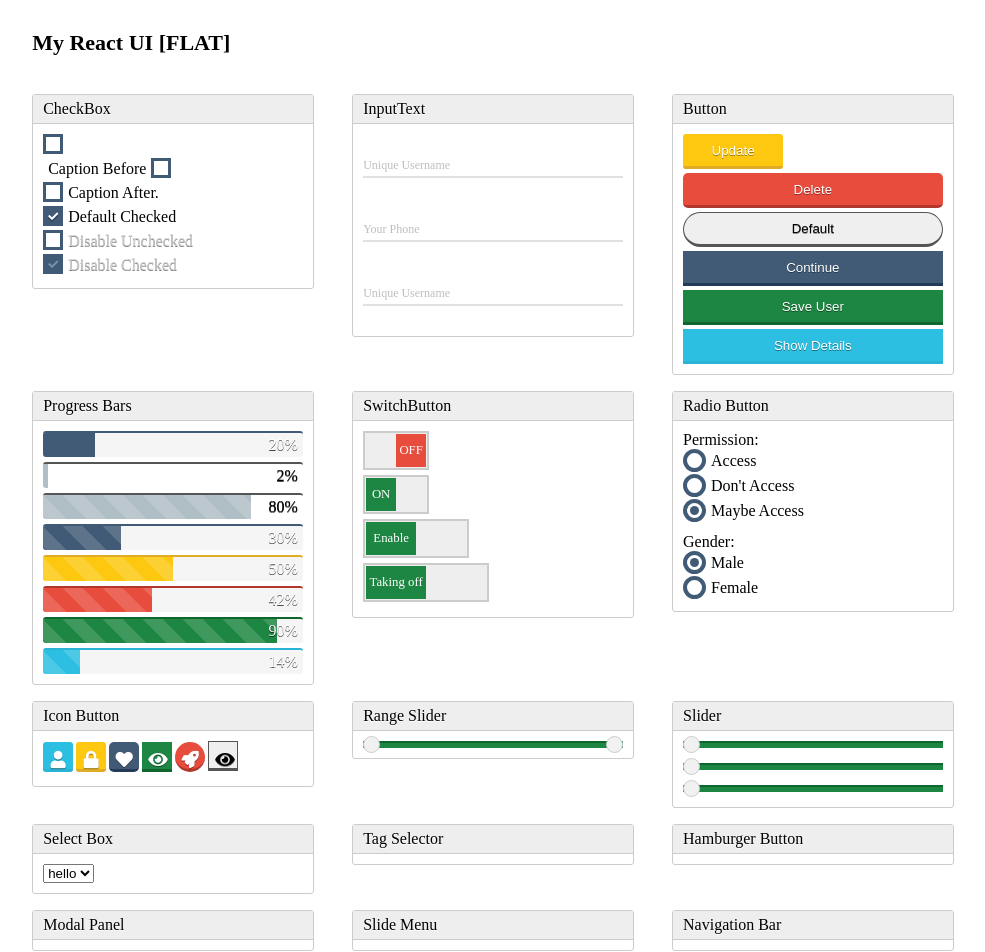
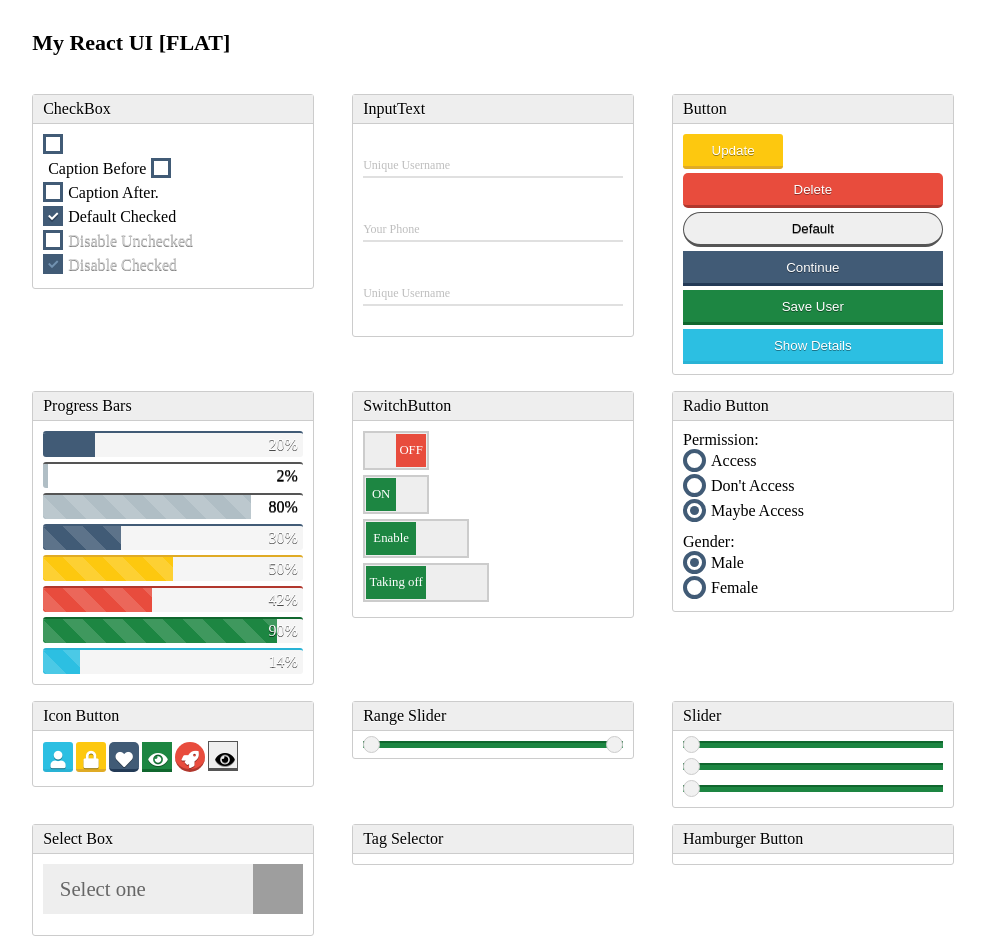
Before and after one commit to shahrokhnabavi/react-library, a React app: page / in a window 1280 px wide. Shown: the top 952 px of the page, without its empty margins (147-1132 px from the left). Built offline with nearby package versions, Linux system fonts and the light colour scheme; grey boxes are pictures that could not be loaded.

Commit message:
add simple SelectBox component

```diff
--- a/src/App.js
+++ b/src/App.js
@@ -282,7 +282,13 @@
 
                     <div className="col-4">
                         <CaptionPanel caption="Select Box">
-                            <SelectBox name="sel" />
+                            <SelectBox
+                                name="sel"
+                                caption="Select one"
+                                options={[{value: 2,label: 'test01'},{value: 1,label: 'test02'}]}
+                                userStyle={{}}
+                                userClass={[]}
+                            />
                         </CaptionPanel>
                     </div>
 
--- a/src/components/UI/SelectBox/index.js
+++ b/src/components/UI/SelectBox/index.js
@@ -14,105 +14,134 @@
 const SelectBox = props => {
     const {
         name,
-        maxLength,
-        placeholder,
-        label,
-        style,
-        data,
+        caption,
+        options,
         userClass,
         userStyle,
-        onBlur,
-        onFocus,
         onClick,
         onChange,
     } = props;
 
-    const focusHandler = event => {
-        const input = event.target,
-            label = input.previousElementSibling;
+    const clickHdl = (event, id) => {
+        const el = event.currentTarget;
 
-        if (input.value === '') {
-            label.classList.add( Classes.Effect );
+        if( el.classList.contains(Classes.activeselectholder) ) {
+            el.classList.remove( Classes.activeselectholder );
         }
-        onFocus();
+        else {
+            el.classList.add( Classes.activeselectholder );
+        }
+
+        onClick();
     };
 
-    const blurHandler = event => {
-        const input = event.target,
-            label = input.previousElementSibling;
+    const itemClickHdl = (event, key, label) => {
+        const el = event.currentTarget,
+            desc = el.parentNode.parentNode.childNodes[1],
+            select = el.parentNode.parentNode.childNodes[0];
 
-        input.value = input.value.trim();
-        if (input.value === '') {
-            label.classList.remove( Classes.Effect );
-        } else {
-            label.classList.add( Classes.Effect );
-        }
-        onBlur();
+        desc.innerHTML = label;
+        select.selectedIndex = key;
+        onChange(select.value);
     };
 
-    const getInput = (node) => {
-    };
+    const cls = [...userClass, Classes.selectholder];
 
-    const extraAttribute = {
-        id: 'id-' + name,
-        name: name,
-        autoComplete: "off",
-        spellCheck: "false",
-        maxLength: maxLength,
-        placeholder: placeholder,
-    };
-
-    const tt = (
-        <div className={[...userClass, Classes.SelectBox].join(' ')} style={userStyle}>
-            <label htmlFor={'id-' + name}>{label}</label>
-            <Input
-                type="text"
-                input={getInput}
-                style={style}
-                extraAttribute={extraAttribute}
-                data={data}
-                handleClick={onClick}
-                handleChange={onChange}
-                handleFocus={focusHandler}
-                handleBlur={blurHandler}
-            />
-        </div>
-    );
+    let list = [],
+        selectOptions = [];
+    options.forEach( (item, key) => {
+        list.push(<div onClick={e => itemClickHdl(e, key, item.label)}><span>{item.label}</span></div>);
+        selectOptions.push(<option value={item.value}>{item.label}</option>);
+    });
 
     return (
-        <select>
-            <option value="0">hello</option>
-        </select>
+        <div className={cls.join(' ')} onClick={clickHdl}  style={userStyle}>
+            <select name={name}>{selectOptions}</select>
+            <span className={Classes.desc}>{caption}</span>
+            <span className={Classes.pulldown}/>
+            <div className={Classes.selectdropdown}>{list}</div>
+        </div>
     );
 };
 
 SelectBox.propTypes = {
     name: PropType.string.isRequired,
-    maxLength: PropType.number,
-    label: PropType.string,
-    placeholder: PropType.string,
-    data: PropType.object,
-    style: PropType.object,
+    caption: PropType.string,
+    options: PropType.array,
     userStyle: PropType.object,
     userClass: PropType.array,
-    onBlur: PropType.func,
-    onFocus: PropType.func,
     onClick: PropType.func,
     onChange: PropType.func,
 };
 
 SelectBox.defaultProps = {
-    label: "Email Address",
-    placeholder: "e.g. jan.doe@email.com",
-    maxLength: 64,
-    data: {},
-    style: {},
+    name: "input-name",
+    caption: "Select One",
+    options: [],
     userStyle: {},
     userClass: [],
-    onBlur: () => { console.log("On Blur triggered"); },
-    onFocus: () => { console.log("On Focus triggered"); },
     onClick: () => { console.log("On click triggered"); },
-    onChange: () => { console.log("On change triggered"); },
+    onChange: (value) => { console.log("On change triggered: " + value); },
 };
 
 export default SelectBox;
+
+
+
+/*
+/blucube/pen/ytwjx?editors=0010
+// set up select boxes
+$('.selectholder').each(function(){
+    // on click, show dropdown
+    $(this).click(function(){
+        if($(this).hasClass('activeselectholder')) {
+            // roll up roll up
+            $(this).children('.selectdropdown').slideUp(200);
+            $(this).removeClass('activeselectholder');
+            // change span back to selected option text
+            if($(this).children('select').val() != '0') {
+                $(this).children('.desc').fadeOut(100, function(){
+                    $(this).text($(this).siblings("select").val());
+                    $(this).fadeIn(100);
+                });
+            }
+        }
+        else {
+            // if there are any other open dropdowns, close 'em
+            $('.activeselectholder').each(function(){
+                $(this).children('.selectdropdown').slideUp(200);
+                // change span back to selected option text
+                if($(this).children('select').val() != '0') {
+                    $(this).children('.desc').fadeOut(100, function(){
+                        $(this).text($(this).siblings("select").val());
+                        $(this).fadeIn(100);
+                    });
+                }
+                $(this).removeClass('activeselectholder');
+            });
+            // roll down
+            $(this).children('.selectdropdown').slideDown(200);
+            $(this).addClass('activeselectholder');
+            // change span to show select box title while open
+            if($(this).children('select').val() != '0') {
+                $(this).children('.desc').fadeOut(100, function(){
+                    $(this).text($(this).siblings("select").children("option[value=0]").text());
+                    $(this).fadeIn(100);
+                });
+            }
+        }
+    });
+});
+
+// select dropdown click action
+$('.selectholder .selectdropdown span').click(function(){
+    $(this).siblings().removeClass('active');
+    $(this).addClass('active');
+    var value = $(this).text();
+    $(this).parent().siblings('select').val(value);
+    $(this).parent().siblings('.desc').fadeOut(100, function(){
+        $(this).text(value);
+        $(this).fadeIn(100);
+    });
+});
+ */
--- a/src/components/UI/SelectBox/style.scss
+++ b/src/components/UI/SelectBox/style.scss
@@ -1,131 +1,104 @@
-.TextInput{
-    position: relative;
-    padding: 20px 0;
+.SelectBox {
 
-    input[type=text] {
-        border: none;
-        font-size: 12px;
-        color: #444;
-        margin: 0;
-        padding: 4px 0;
-        background: 0 0;
-        text-align: left;
-        outline: none;
-        display: block;
-        width: 100%;
-        border-bottom: 2px solid rgba(0,0,0,.12);
-    }
+}
 
-    input::-webkit-input-placeholder {
-        -webkit-transition: all .3s cubic-bezier(0.4,0,0.2,1);
-        -o-transition: all .3s cubic-bezier(0.4,0,0.2,1);
-        transition: all .3s cubic-bezier(0.4,0,0.2,1);
-        color: rgba(0,0,0,.26);
-        font-size: 12px;
-        opacity: 0;
-        -webkit-transform: translateX(100%);
-        transform: translateX(100%);
+.selectholder {
+    clear: both;
+    width: 100%;
+    background: #eee;
+    margin-bottom: 1em;
+    font-size: 1.3em;
+    height: 2.4em;
+    color: #666;
+    -o-transition: .1s ease-out;
+    -ms-transition: .1s ease-out;
+    -moz-transition: .1s ease-out;
+    -webkit-transition: .1s ease-out;
+    transition: .1s ease-out;
+    cursor: pointer;
 
-    }
-    input:-ms-input-placeholder {
-        -webkit-transition: all .3s cubic-bezier(0.4,0,0.2,1);
-        -o-transition: all .3s cubic-bezier(0.4,0,0.2,1);
-        transition: all .3s cubic-bezier(0.4,0,0.2,1);
-        color: rgba(0,0,0,.26);
-        font-size: 12px;
-        opacity: 0;
-        -ms-transform: translateX(100%);
-        transform: translateX(100%);
-
-    }
-    input::-ms-input-placeholder {
-        -webkit-transition: all .3s cubic-bezier(0.4,0,0.2,1);
-        -o-transition: all .3s cubic-bezier(0.4,0,0.2,1);
-        transition: all .3s cubic-bezier(0.4,0,0.2,1);
-        color: rgba(0,0,0,.26);
-        font-size: 12px;
-        opacity: 0;
-        -ms-transform: translateX(100%);
-        transform: translateX(100%);
-
-    }
-    input::placeholder {
-        -webkit-transition: all .3s cubic-bezier(0.4,0,0.2,1);
-        -o-transition: all .3s cubic-bezier(0.4,0,0.2,1);
-        transition: all .3s cubic-bezier(0.4,0,0.2,1);
-        color: rgba(0,0,0,.26);
-        font-size: 12px;
-        opacity: 0;
-        -webkit-transform: translateX(100%);
-        -ms-transform: translateX(100%);
-        transform: translateX(100%);
-
-    }
-    input:focus::-webkit-input-placeholder{
-        -webkit-transform: translateX(0%);
-        transform: translateX(0%);
-        opacity: 1
-    }
-    input:focus:-ms-input-placeholder{
-        -ms-transform: translateX(0%);
-        transform: translateX(0%);
-        opacity: 1
-    }
-    input:focus::-ms-input-placeholder{
-        -ms-transform: translateX(0%);
-        transform: translateX(0%);
-        opacity: 1
-    }
-    input:focus::placeholder{
-        -webkit-transform: translateX(0%);
-        -ms-transform: translateX(0%);
-        transform: translateX(0%);
-        opacity: 1
-    }
-
-
-    label{
-        bottom: 0;
-        color: rgba(0,0,0,.26);
-        font-size: 12px;
-        left: 0;
-        right: 0;
-        pointer-events: none;
-        position: absolute;
-        display: block;
-        top: 24px;
-        width: 100%;
-        overflow: hidden;
-        text-align: left;
-        -webkit-transition: .2s cubic-bezier(.4,0,.2,1);
-        -o-transition: .2s cubic-bezier(.4,0,.2,1);
-        transition: .2s cubic-bezier(.4,0,.2,1);
-    }
-
-    label:after{
-        background-color: rgb(33,150,243);
-        bottom: 20px;
-        content: '';
-        height: 2px;
-        left: 45%;
-        position: absolute;
-        -webkit-transition: .3s cubic-bezier(0.4,0,0.2,1);
-        -o-transition: .3s cubic-bezier(0.4,0,0.2,1);
-        transition: .3s cubic-bezier(0.4,0,0.2,1);
-        visibility: hidden;
-        width: 10px;
+    select {
+        display: none;
     }
 }
 
-.TextInput .Effect:after {
-    background-color: rgb(10, 107, 141);
+.selectholder .desc {
+    display: inline-block;
+    vertical-align: middle;
+    padding-left: .8em;
+    line-height: 2.4em;
+}
+
+.selectholder .pulldown {
+    float: right;
+    vertical-align: middle;
+    width: 2.4em;
+    height: 100%;
+    background-color: #ddd;
+    background-image: url('http://supereightstudio.com/img/pulldown.png');
+    background-size: cover;
+    -o-transition: .1s ease-out;
+    -ms-transition: .1s ease-out;
+    -moz-transition: .1s ease-out;
+    -webkit-transition: .1s ease-out;
+    transition: .1s ease-out;
+}
+
+.selectholder:hover,
+.activeselectholder {
+    background-color: #ddd;
+}
+
+.selectholder:hover .pulldown,
+.activeselectholder .pulldown {
+    background-color: #333;
+    background-image: url('http://supereightstudio.com/img/pulldown_hover.png');
+}
+
+.selectholder .selectdropdown {
+    position: relative;
+    top: 0;
+    left: 0;
+    background: #333;
+    color: #fff;
+    display: none;
+    clear: both;
+}
+
+.selectholder .selectdropdown div {
+    display: block;
+    border-bottom: solid 1px #555;
+    line-height: 2.4em;
     width: 100%;
-    left: 0%;
-    visibility: visible;
+    -o-transition: background-color .1s ease-out;
+    -ms-transition: background-color .1s ease-out;
+    -moz-transition: background-color .1s ease-out;
+    -webkit-transition: background-color .1s ease-out;
+    transition: background-color .1s ease-out;
 }
-.TextInput .Effect{
-    color: rgb(10, 107, 141);
-    font-size: 12px;
-    top: 4px;
-    visibility: visible;
+
+.selectholder .selectdropdown div span{
+    margin-left: 0.8em
 }
+
+.selectholder .selectdropdown div:last-child {
+    border-bottom: none;
+}
+
+.selectholder .selectdropdown div.active {
+    background-color: #2A817C;
+    background-image: url('http://supereightstudio.com/img/radio_tick.png');
+    background-repeat: no-repeat;
+    background-size: 1.6em 1.6em;
+    background-position: 98% 50%;
+}
+
+.selectholder .selectdropdown div:hover {
+    background-color: #555;
+}
+
+.selectholder.activeselectholder .selectdropdown {
+
+    display: block;
+    z-index: 1000;
+}
```
